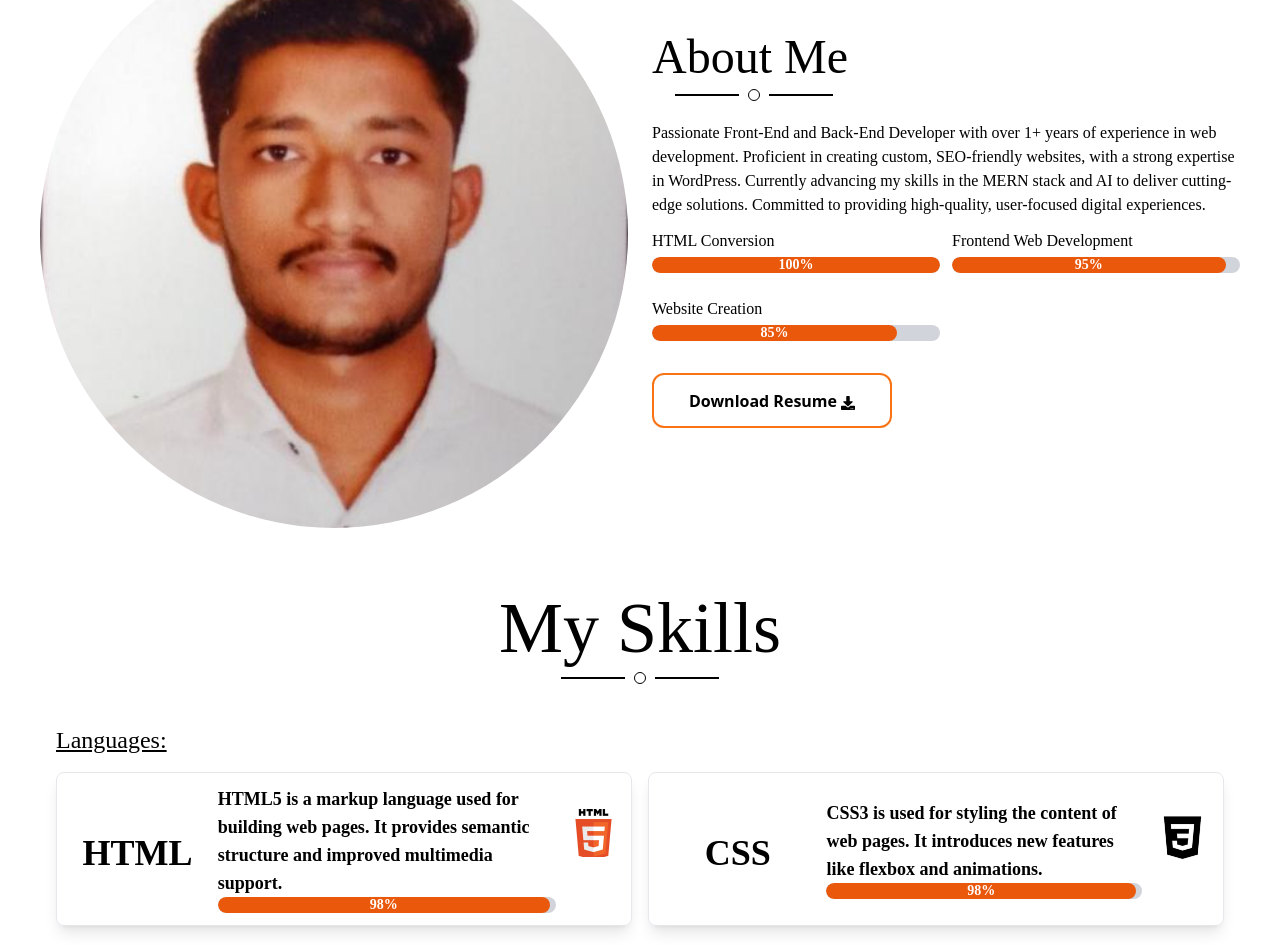
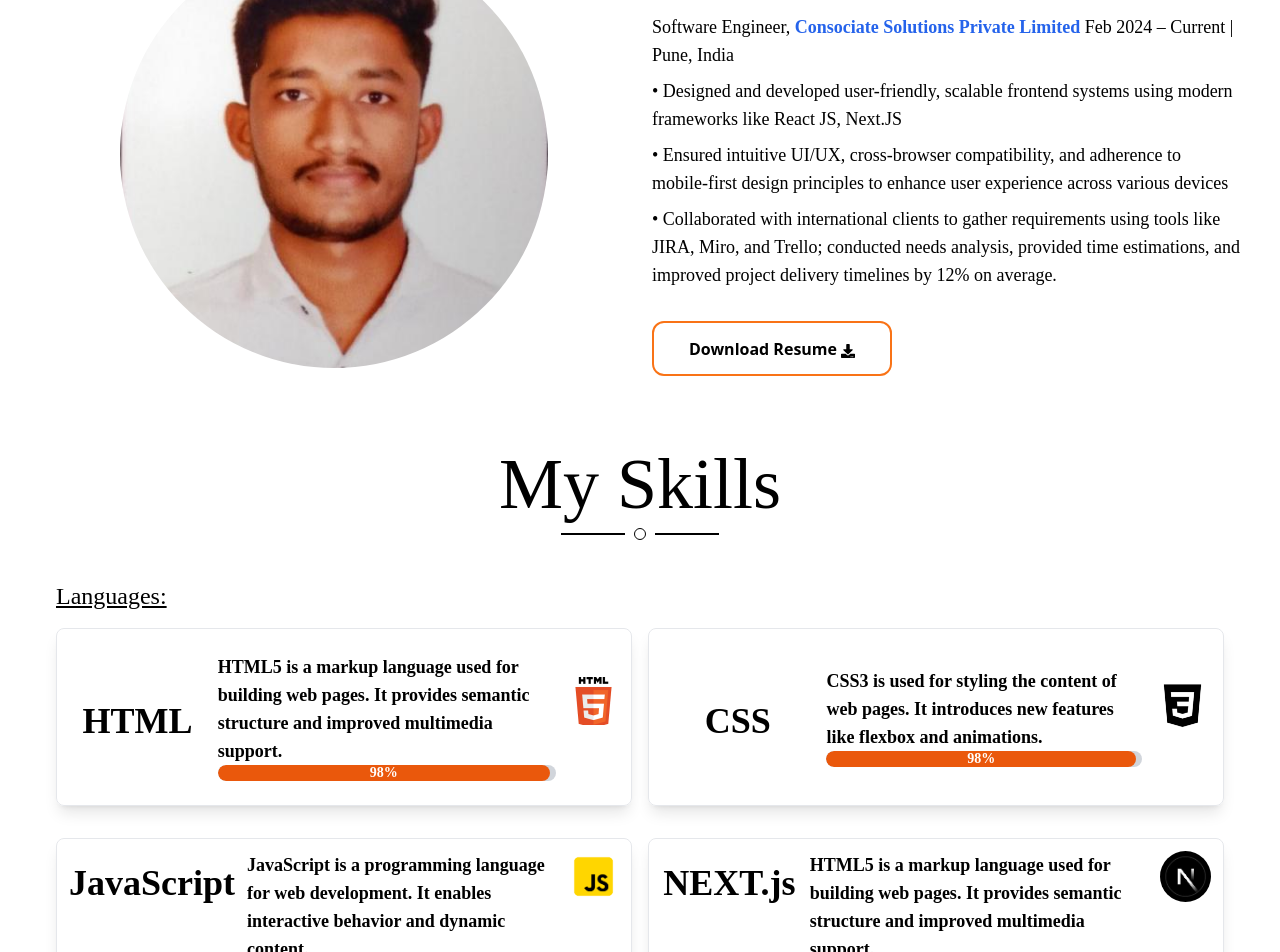
Before and after one commit to surajjadhav29/Portfolio, a Next.js app: page / in a window 1280 px wide. Shown: the part 940-1892 px from the top of the page. Built offline with nearby package versions, Linux system fonts and the light colour scheme.

Commit message:
30- mar skill section redesigin

```diff
--- a/src/app/components/AboutMeComponent.tsx
+++ b/src/app/components/AboutMeComponent.tsx
@@ -1,22 +1,22 @@
-import { FaDownload } from "react-icons/fa"
-import ProgressBar from "./ProgressBar"
-import Button from "./Button"
-import Image from "next/image"
+import { FaDownload } from "react-icons/fa";
+import ProgressBar from "./ProgressBar";
+import Button from "./Button";
+import Image from "next/image";
 import aboutMe from "/public/images/profile.jpeg";
 
-const AboutMeComponent=()=>{
-    return(
-    <section id='about-me' className='relative py-10'>
-    <div className='container mx-auto px-4 sm:px-10'>
-      <div className='grid grid-cols-12 gap-6 mt-10'>
+const AboutMeComponent = () => {
+  return (
+    <section id='about-me' className='relative lg:py-0 py-6'>
+      <div className='container mx-auto px-4 sm:px-10' >
+        <div className='grid grid-cols-12 gap-6'>
           <div
             data-aos='fade-right'
             className='col-span-12 lg:col-span-6 rounded-full'
           >
             <Image
-            className='w-full h-auto object-contain rounded-full'
+              className='w-full h-full lg:p-20 object-contain rounded-full'
               src={aboutMe}
-            alt=''
+              alt='profile'
             />
           </div>
           <div
@@ -29,36 +29,11 @@ const AboutMeComponent=()=>{
             <div className='flex mt-2'>
               <div className='relative ms-24 w-3 h-3 border border-black rounded-full before:absolute before:h-0.5 before:top-1 before:bg-black before:w-16 before:right-5 after:absolute after:h-0.5 after:top-1 after:bg-black after:w-16 after:left-5'></div>
             </div>
-          <p className='text-black mt-5 text-sm sm:text-base'>
-            Passionate Front-End and Back-End Developer with over 1+ years
-            of experience in web development. Proficient in creating custom,
-            SEO-friendly websites, with a strong expertise in WordPress.
-            Currently advancing my skills in the MERN stack and AI to
-            deliver cutting-edge solutions. Committed to providing
-            high-quality, user-focused digital experiences.
-          </p>
-
-          <div className=' grid lg:grid-cols-2 grid-cols-2 w-full gap-3'>
-            <div className='mt-3 w-full'>
-              <label className='text-black inline-block mb-1'>
-                HTML Conversion
-              </label>
-              <ProgressBar percentage={"100%"} width='w-full ' />
-            </div>
-
-            <div className='mt-3 w-full'>
-              <label className='text-black inline-block mb-1'>
-                Frontend Web Development
-              </label>
-              <ProgressBar percentage={"95%"} width='w-[95%]' />
-            </div>
-            <div className='mt-3 w-full'>
-              <label className='text-black inline-block mb-1'>
-                Website Creation
-              </label>
-              <ProgressBar percentage={"85%"} width='w-[85%]' />
-            </div>
-          </div>
+            <p className='text-black mt-5  text-base lg:text-lg '>Software Engineer, <span className="text-blue-600 font-semibold">Consociate Solutions Private Limited</span> Feb 2024 –  Current | Pune, India</p>
+            <p className='text-black mt-2  text-base lg:text-lg '>• Designed and developed user-friendly, scalable frontend systems using modern frameworks like React JS, Next.JS</p>
+            <p className='text-black mt-2  text-base lg:text-lg '>• Ensured intuitive UI/UX, cross-browser compatibility, and adherence to mobile-first design principles to enhance user experience across various devices</p>
+            <p className='text-black mt-2  text-base lg:text-lg '>• Collaborated with international clients to gather requirements using tools like JIRA, Miro, and Trello; conducted needs
+            analysis, provided time estimations, and improved project delivery timelines by 12% on average.</p>
             <div className='relative block mt-8 line'>
               <Button
                 classes='border-orange-500 bg-transparent stroke-orange-500 hover:text-white'
@@ -77,6 +52,6 @@ const AboutMeComponent=()=>{
         </div>
       </div>
     </section>
-    )
-}
-export default AboutMeComponent
+  );
+};
+export default AboutMeComponent;
--- a/src/app/components/EducationComponent.tsx
+++ b/src/app/components/EducationComponent.tsx
@@ -2,7 +2,11 @@ import { HiAcademicCap, HiBookOpen, HiBriefcase } from "react-icons/hi"
 
 const EducationComponent=()=>{
     return(
-        <section className="my-journey py-6 bg-gray-50">
+        <section className="my-journey py-6 bg-gray-50" style={{
+            backgroundImage: "url('/images/aboutusback.png')",
+            backgroundSize: "cover",
+            backgroundRepeat: "no-repeat",
+          }}>
         <div data-aos="fade-up">
             <h1 className="relative text-5xl text-center">My Journey</h1>
             <div className="flex justify-center mt-2 mb-14">
--- a/src/app/components/Projects.tsx
+++ b/src/app/components/Projects.tsx
@@ -1,7 +1,7 @@
 import React from "react";
 import { FaChevronRight } from "react-icons/fa";
 import project1 from "/public/images/image.png";
-import project2 from "/public/images/projects/Positivus.png";
+import project2 from "/public/images/bulltenimage.png";
 import project3 from "/public/images/projects/Scoop-Home.png";
 import Image, { StaticImageData } from "next/image";
 import Button from "./Button";
@@ -17,29 +17,18 @@ interface Project {
 const projectsData: Project[] = [
   {
     title: "The Good Home Teams",
-    description:
-      "A sleek, modern, and fully responsive website template for restaurants, built with HTML, CSS, Bootstrap, JavaScript, Slick Slider, and AOS. This template includes sections like the menu, about us, testimonials, gallery, and contact information, designed to offer a seamless user experience across all devices.",
+    description:"Collaborated in developing a responsive, dynamic UI using Tailwind CSS, optimizing for mobile-first design and minimizing CSS overhead to enhance performance and scalability.Integrated the frontend with a headless CMS, enabling seamless real-time content updates and dynamic UI management via API for non-technical users.•Implemented Server-Side Rendering (SSR) and Static Site Generation (SSG) to improve SEO, page load times, and contentdelivery efficiency.",
     image: project1,
     liveLink: "https://thegoodhomesteam.com/",
     tags: ["HTML5", "TailwindCss", "JavaScript", "Next.js", "Slick Slider"],
   },
-  // {
-  //   title: "Positivus - Responsive Landing Page",
-  //   description:
-  //     "This is a fully responsive landing page created based on the SMIT - Web Batch 12 Module 1 design on Figma. The project uses HTML, CSS, Bootstrap, and a little bit of JavaScript to deliver a smooth and interactive experience. It adapts seamlessly to different screen sizes, ensuring a great user experience across devices.",
-  //   image: project2,
-  //   liveLink: "https://codewithshabbir.github.io/Positivus/",
-  //   tags: ["HTML5", "CSS3", "JavaScript", "Bootstrap 5"],
-  // },
-
-  // {
-  //   title: "Social Scoop - Responsive Landing Page",
-  //   description:
-  //     "This responsive HTML template is designed for digital marketing agencies. It features a hero banner that includes a call-to-action form and navigation menu. The project utilizes custom fonts and FontAwesome icons to enhance the user experience.",
-  //   image: project3,
-  //   liveLink: "https://html-template-task.netlify.app/",
-  //   tags: ["HTML5", "CSS3"],
-  // },
+  {
+    title: "Bullten",
+    description:"Implemented React design patterns like Provider Pattern, to streamline state management and reduce prop drilling, while managing application state with Redux. Implemented a configuration-based UI to enable dynamic adjustments and flexible interface customization based on admin Settings.Wrote comprehensive test cases using Jest and Enzyme, covering diverse scenarios to ensure code quality, functionality, and performance, reducing bugs significantly.",
+    image: project2,
+    liveLink: "https://bullten.consociate.co.in/",
+    tags: ["HTML5", "TailwindCss", "JavaScript", "Next.js", "Slick Slider"],
+  },
 ];
 
 const Projects: React.FC = () => {
@@ -58,7 +47,7 @@ const Projects: React.FC = () => {
             <h2 className="text-xl md:text-3xl font-bold text-white">
               {project.title}
             </h2>
-            <p className="text-sm mt-2 text-gray-200 mb-2">
+            <p className="text-lg mt-2 text-gray-200 mb-2">
               {project.description}
             </p>
             <div className="flex flex-wrap gap-2">
--- a/src/app/components/SkillComponent.tsx
+++ b/src/app/components/SkillComponent.tsx
@@ -15,9 +15,9 @@ import ProgressBar from './ProgressBar';
 import Image from 'next/image';
 
 
-const SkillComponent: React.FC = () => {
+const   SkillComponent: React.FC = () => {
   return (
-    <section id='skills' className='skills py-6 px-4'>
+    <section id='skills' className='skills mb-6 px-4 '>
     <div>
       <div data-aos='fade-up'>
         <h1 className='relative text-7xl text-center'>My Skills</h1>
@@ -31,7 +31,7 @@ const SkillComponent: React.FC = () => {
           data-aos='fade-right'
           className='w-full grid lg:grid-cols-2 gap-4 grid-cols-1  mb-10 md:mb-0'
         >
-          <div className='flex w-fll justify-center  items-center gap-3 shadow-lg p-3 rounded-lg border-[1px] mt-4 group'>
+          <div className='flex w-fll justify-center  items-center gap-3 shadow-lg p-3 rounded-lg border-[1px] mt-4 group py-6'>
             <label className='inline-block mt-3 mb-1 text-4xl  font-bold  lg:w-[390px] w-full text-center group-hover:text-blue-500'>
               HTML
             </label>
@@ -46,7 +46,7 @@ const SkillComponent: React.FC = () => {
               <Image src={html} alt='' />
             </div>
           </div>
-          <div className='flex w-fll justify-center  items-center gap-3 shadow-lg p-3 rounded-lg border-[1px] mt-4 group'>
+          <div className='flex w-fll justify-center  items-center gap-3 shadow-lg p-3 rounded-lg border-[1px] mt-4 group py-6'>
             <label className='inline-block mt-3 mb-1 text-4xl  font-bold  lg:w-[390px] w-full text-center group-hover:text-blue-500'>
               CSS
             </label>
@@ -61,7 +61,7 @@ const SkillComponent: React.FC = () => {
               <Image src={css} alt='' />
             </div>
           </div>
-          <div className='flex w-fll justify-center  gap-3 shadow-lg p-3 rounded-lg border-[1px] mt-4'>
+          <div className='flex w-fll justify-center  gap-3 shadow-lg p-3 rounded-lg border-[1px] mt-4 group'>
           <label className='inline-block mt-3 mb-1 text-4xl  font-bold  lg:w-[390px] w-full text-center group-hover:text-blue-500'>
               JavaScript
             </label>
@@ -72,11 +72,11 @@ const SkillComponent: React.FC = () => {
               </p>
               <ProgressBar percentage={"98%"} width='w-[98%]' />
             </div>
-            <div className='rounded-full'>
+            <div className='hover:rotate-y-90 h-20 w-36 transition-transform duration-300 ease-in-out group-hover:scale-x-[-1]'>
               <Image src={javascript} alt='' className="rounded-full" />
             </div>
           </div>
-          <div className='flex w-fll justify-center  gap-3 shadow-lg p-3 rounded-lg border-[1px] mt-4'>
+          <div className='flex w-fll justify-center  gap-3 shadow-lg p-3 rounded-lg border-[1px] mt-4 group'>
           <label className='inline-block mt-3 mb-1 text-4xl  font-bold  lg:w-[390px] w-full text-center group-hover:text-blue-500'>
               NEXT.js
             </label>
@@ -91,7 +91,7 @@ const SkillComponent: React.FC = () => {
               <Image src={nextjs} alt='' className="rounded-full" />
             </div>
           </div>
-          <div className='flex w-fll justify-center  items-center gap-3 shadow-lg p-3 rounded-lg border-[1px] mt-4 group'>
+          <div className='flex w-fll justify-center  items-center gap-3 shadow-lg p-3 rounded-lg border-[1px] mt-4 group py-6'>
           <label className='inline-block mt-3 mb-1 text-4xl  font-bold  lg:w-[390px] w-full text-center group-hover:text-blue-500'>
               TypeScript
             </label>
@@ -107,8 +107,8 @@ const SkillComponent: React.FC = () => {
           </div>
         </div>
         <h2 className='text-2xl underline mt-10'>Version Control:</h2>
-        <div className='grid lg:grid-cols-2 grid-cols-1 gap-4'>
-          <div className='flex w-fll justify-center  items-center gap-3 shadow-lg p-3 rounded-lg border-[1px] mt-4 group'>
+        <div className='grid lg:grid-cols-2 grid-cols-1 gap-4 '>
+          <div className='flex w-fll justify-center  items-center gap-3 shadow-lg p-3 rounded-lg border-[1px] mt-4 group py-6'>
             <label className='inline-block mt-3 mb-1 text-4xl  font-bold  lg:w-[390px] w-full text-center group-hover:text-blue-500'>
               Git
             </label>
@@ -141,7 +141,7 @@ const SkillComponent: React.FC = () => {
         </div>
         <h2 className='text-2xl underline mt-4'>Frameworks:</h2>
         <div data-aos='fade-left' className='w-full grid lg:grid-cols-2 grid-cols-1 gap-4'>
-          <div className='flex w-fll justify-center  items-center gap-3 shadow-lg p-3 rounded-lg border-[1px] mt-4 group'>
+          <div className='flex w-fll justify-center  items-center gap-3 shadow-lg p-3 roundpy-6ed-lg border-[1px] mt-4 group py-6'>
             <label className='inline-block mt-3 mb-1 text-4xl  font-bold  lg:w-[390px] w-full text-center group-hover:text-blue-500'>
               Tailwind CSS
             </label>
@@ -208,7 +208,7 @@ const SkillComponent: React.FC = () => {
 
         <h2 className='text-2xl underline mt-10'>CMS:</h2>
         <div className="grid lg:grid-cols-2 grid-cols-1 ">
-          <div className='flex w-fll justify-center  items-center gap-3 shadow-lg p-3 rounded-lg border-[1px] mt-4 group'>
+          <div className='flex w-fll justify-center  items-center gap-3 shadow-lg p-3 rounded-lg border-[1px] mt-4 group py-6'>
             <label className='inline-block mt-3 mb-1 text-4xl  font-bold  lg:w-[390px] w-full text-center group-hover:text-blue-500'>
               Shopify
             </label>
--- a/src/app/page.tsx
+++ b/src/app/page.tsx
@@ -2,9 +2,7 @@ import Banner from "./components/Banner";
 import SkillComponent from "./components/SkillComponent";
 import AboutMeComponent from "./components/AboutMeComponent";
 import EducationComponent from "./components/EducationComponent";
-import Image from "next/image";
 import Projects from "./components/Projects";
-import SoftSkillsSlide from "./components/SoftSkillsSlide";
 
 export default function Home() {
   return (
@@ -22,7 +20,7 @@ export default function Home() {
         {/* <Image className="absolute w-full rounded-[45px] bottom-0 left-0" src={servicesBg} alt=""/> */}
         <div data-aos='fade-up' className='mb-14'>
           <h1 className='relative text-white text-3xl md:text-5xl text-center'>
-            My Projects
+          Company Projects
           </h1>
           <div className='flex justify-center mt-2'>
             <div className='relative w-3 h-3 border border-white rounded-full before:absolute before:h-0.5 before:top-1 before:bg-white before:w-24 before:right-5 after:absolute after:h-0.5 after:top-1 after:bg-white after:w-24 after:left-5'></div>
```
Also changed, not shown: src/app/components/Banner.tsx (+9 -10 lines), src/app/layout.tsx (+3 -6 lines), public/images/aboutusback.png (added), public/images/bulltenimage.png (added). Lines whose indentation alone changed are shown as unchanged.
